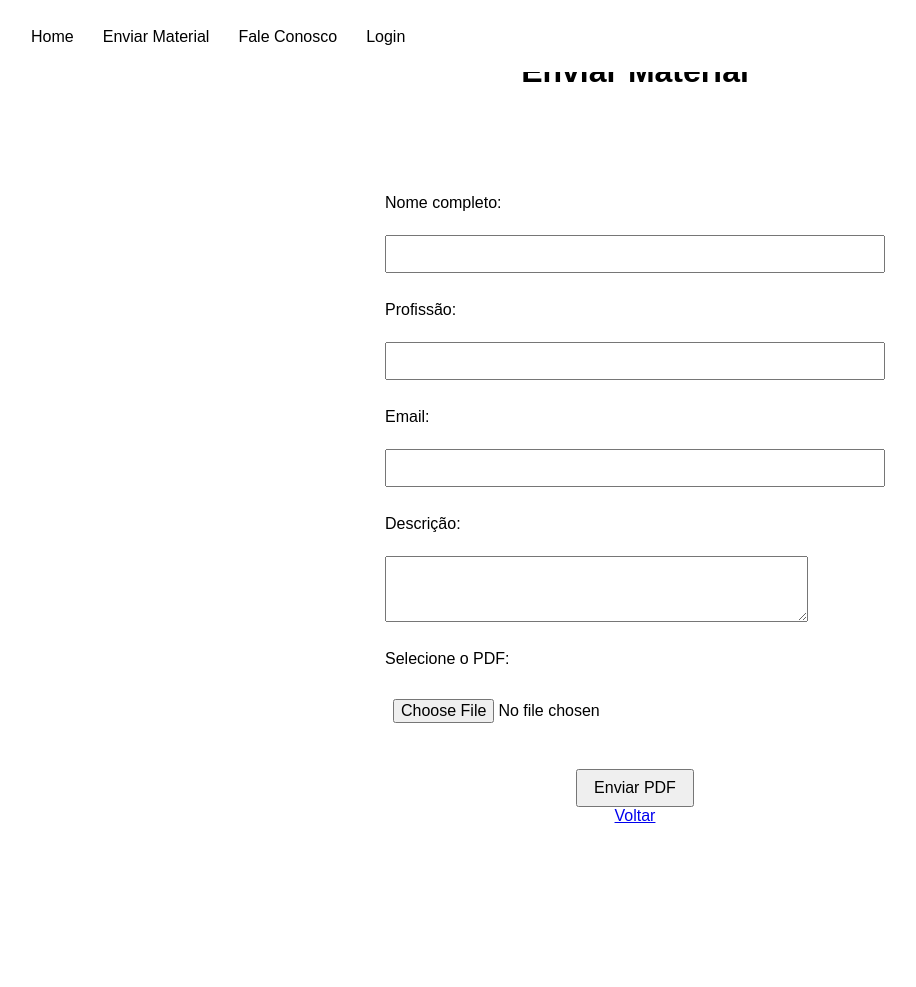
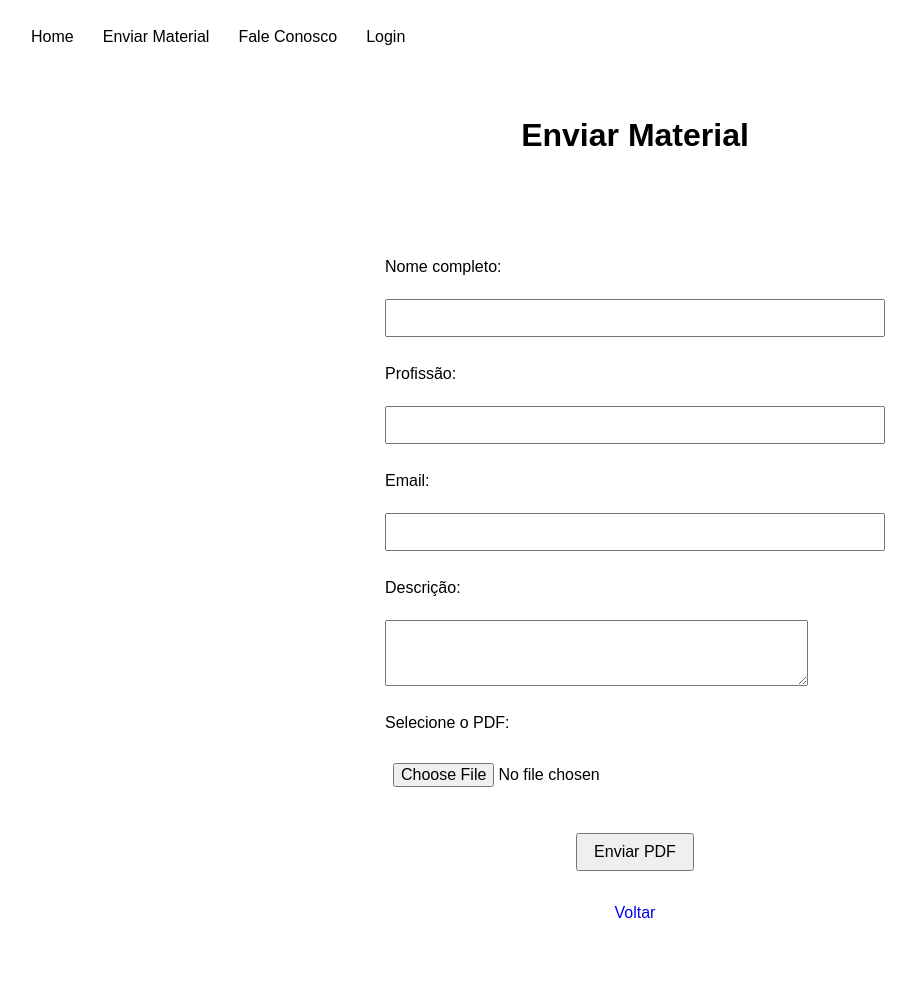
Before and after one commit to lucasgoncalvesmartins/TCC_Lucas_ADS19, a PHP site: template src/View/UsuarioSugestao.php in a window 1280 px wide. Shown: the whole page, without its empty margins (5-921 px from the left). Before the commit the page ends 823 px from the top, so only its background shows below. Run offline with PHP 8.4, Linux system fonts and the light colour scheme; the template is opened without the code that fills it, so the values that code supplies are empty; some libraries are stand-ins or nearby versions.

Commit message:
link de botoes

```diff
--- a/src/Css/usuarioSugestao.css
+++ b/src/Css/usuarioSugestao.css
@@ -1,4 +1,4 @@
-/* Centraliza todo o conteúdo da página */
+
 body {
     font-family: Arial, sans-serif;
     display: flex;
@@ -6,6 +6,7 @@ body {
     align-items: center;
     margin: 0;
     padding: 2rem;
+    padding-top: 6rem;
     box-sizing: border-box;
 }
 
@@ -39,7 +40,7 @@ form {
     align-items: center;
 }
 
-/* Cada campo com espaçamento */
+/* form espaçamento */
 form div {
     width: 100%;
     margin-bottom: 10px;
@@ -48,7 +49,7 @@ form div {
     align-items: flex-start;
 }
 
-/* Labels e inputs ocupa toda a largura disponível */
+/* Labels e inputs  */
 form label {
     margin-bottom: 5px;
 }
@@ -60,7 +61,7 @@ form input {
     box-sizing: border-box;
 }
 
-/* Botão centralizado */
+/* Botão  */
 form button {
     padding: 0.5rem 1rem;
     font-size: 1rem;
@@ -68,14 +69,14 @@ form button {
     margin-top: 10px;
 }
 
-/* Link voltar centralizado */
+/* voltar  */
 form a {
     margin-top: 10px;
     text-decoration: none;
     cursor: pointer;
 }
 
-/* Responsividade */
+/* Responsivo */
 @media (max-width: 480px) {
     form input, form button {
         font-size: 0.9rem;
@@ -94,3 +95,23 @@ form a {
     font-size: 0.9em;
     margin-top: 3px;
 }
+
+.btn {
+    display: inline-block;
+    padding: 12px 20px;
+    min-height: 44px;
+    min-width: 44px;
+    text-decoration: none;
+    text-align: center;
+}
+
+
+.btn-link {
+    display: inline-flex;
+    align-items: center;
+    justify-content: center;
+    padding: 12px 20px;
+    min-height: 44px;
+    min-width: 44px;
+    margin: 8px 0;
+}
--- a/src/View/FaleConosco.php
+++ b/src/View/FaleConosco.php
@@ -19,6 +19,7 @@ $msg = $controller->msg;
 
 <body>
     <?php include 'header.php'; ?>
+    <main>
     <h1>Fale Conosco</h1>
 
     <?php if ($msg): ?>
@@ -52,6 +53,7 @@ $msg = $controller->msg;
         <button type="submit">Enviar</button>
         <a href="Home.php" class="btn btn-link" tabindex="0">Voltar</a>
     </form>
+    </main>
 </body>
 
 </html>
--- a/src/View/UsuarioSugestao.php
+++ b/src/View/UsuarioSugestao.php
@@ -15,6 +15,7 @@ require_once __DIR__ . '/../Controller/EnviarPdfController.php';
      <?php
     include_once __DIR__ . '/header.php';
     ?>
+    <main>
     <h1>Enviar Material</h1>
 
     <?php if (!empty($msg)): ?>
@@ -53,6 +54,6 @@ require_once __DIR__ . '/../Controller/EnviarPdfController.php';
         <button type="submit">Enviar PDF</button>
     </form>
     <a href="Home.php" class="btn btn-link" tabindex="0">Voltar</a>
-
+</main>
 </body>
 </html>
```
